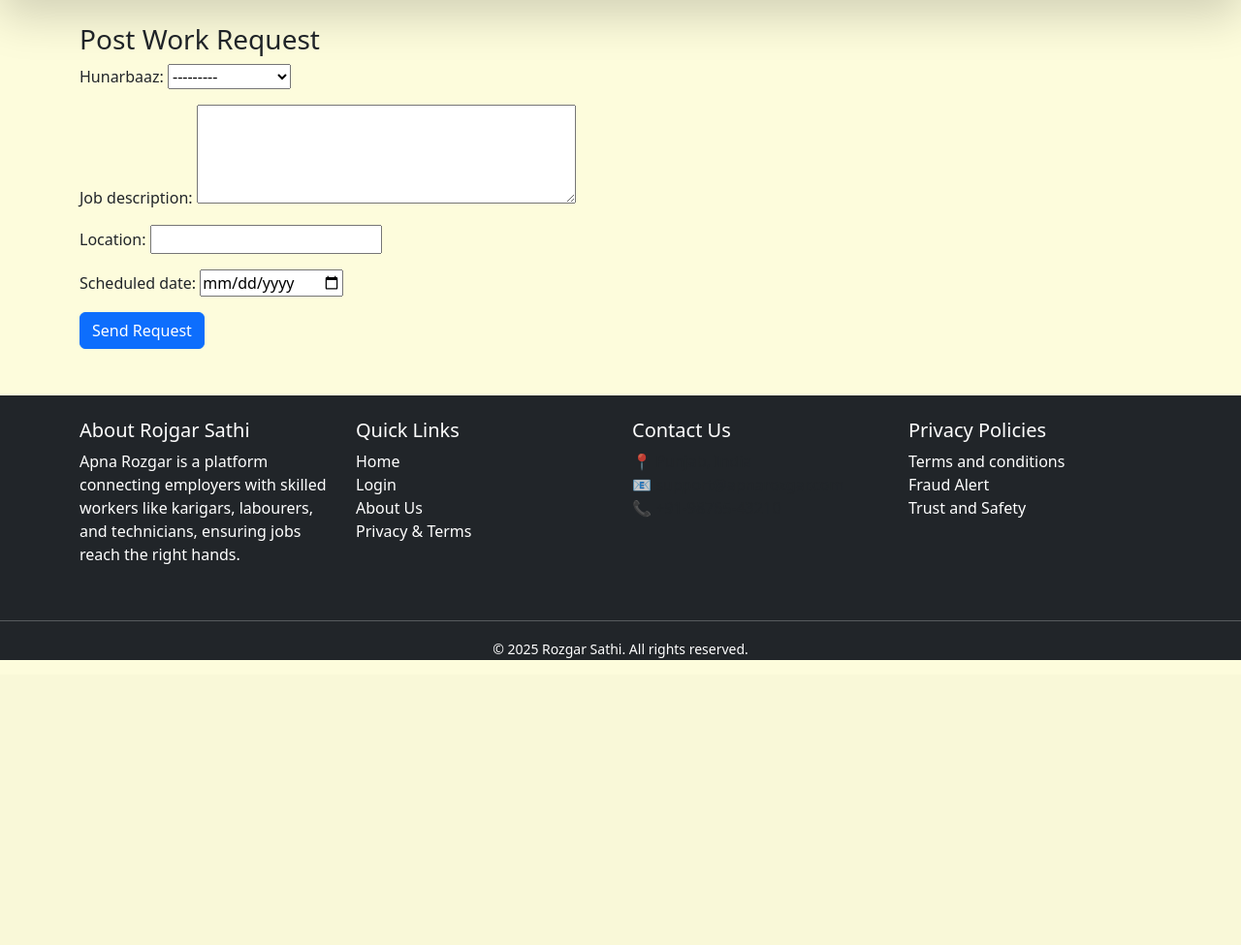
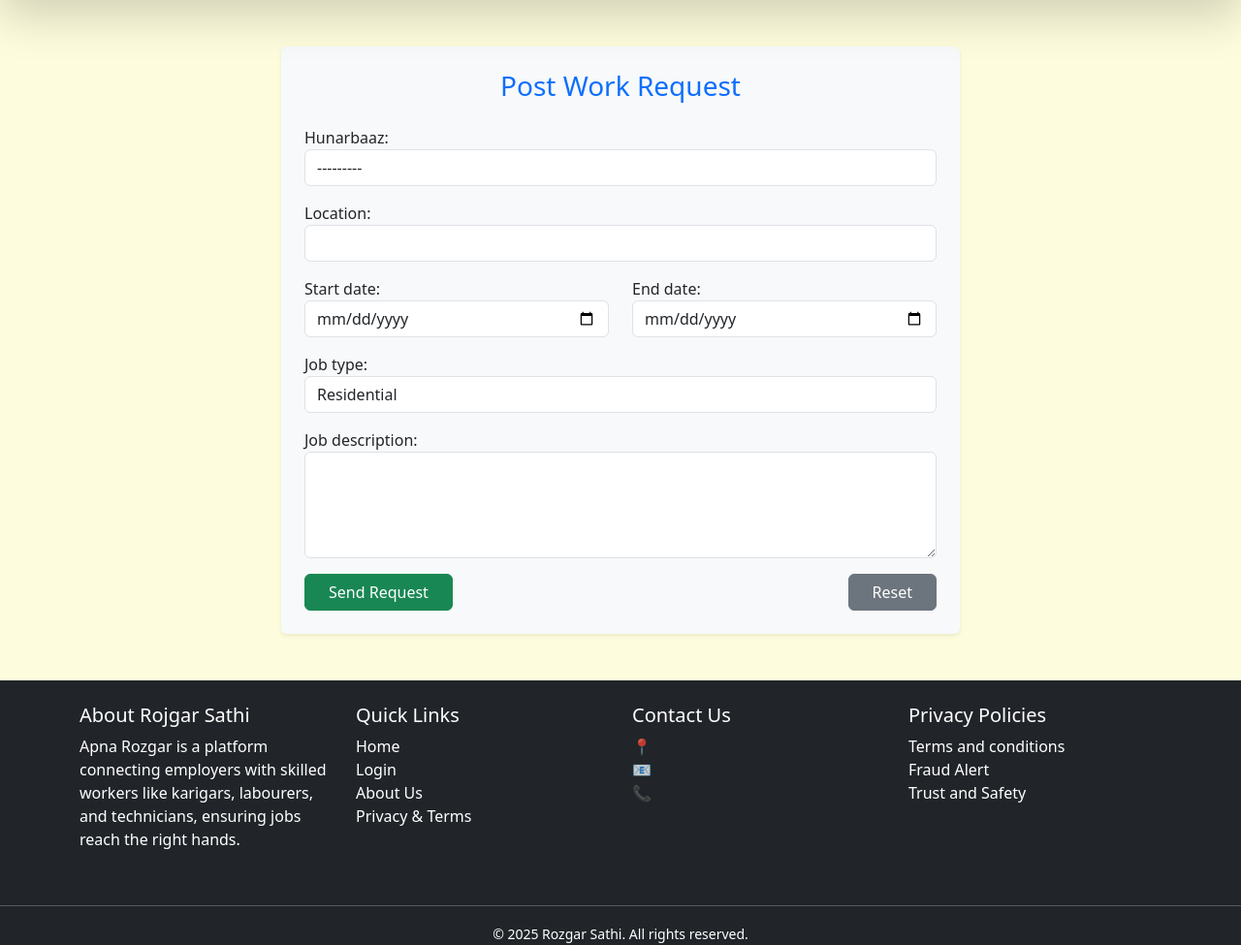
Before and after one commit to er-Rajbir/ROJGAR-SATHI, a Django app: page /client/request/create/ in a window 1280 px wide. Shown: the part 104-1079 px from the top of the page at 97% size. Before the commit the page ends 785 px from the top, so only its background shows below. Run offline with Django 5.2, Linux system fonts and the light colour scheme; a user stored in the database is signed in; data comes from the database, SQL or seed files in the repository; some libraries are stand-ins or nearby versions.

Commit message:
Post request form updated

```diff
--- a/ROJGAR_SATHI/client/forms.py
+++ b/ROJGAR_SATHI/client/forms.py
@@ -1,6 +1,6 @@
 from django import forms
 from django.contrib.auth.models import User
-from .models import ClientProfile, PostRequest
+from .models import ClientProfile, PostRequest, Hunarbaaz
 
 class ClientRegisterForm(forms.ModelForm):
     username = forms.CharField()
@@ -26,24 +26,53 @@ class UserUpdateForm(forms.ModelForm):
 class PostRequestForm(forms.ModelForm):
     class Meta:
         model = PostRequest
-        fields = ['hunarbaaz', 'job_description', 'location', 'scheduled_date']
+        fields = [
+            'hunarbaaz',
+            'location',
+            'start_date',
+            'end_date',
+            'job_type',
+            'job_description',
+        ]
         widgets = {
-            'scheduled_date': forms.DateInput(attrs={'type': 'date'}),
-            'job_description': forms.Textarea(attrs={'rows': 4}),
+            'hunarbaaz': forms.Select(attrs={'class': 'form-control'}),
+            'location': forms.TextInput(attrs={'class': 'form-control'}),
+            'start_date': forms.DateInput(attrs={'type': 'date', 'class': 'form-control'}),
+            'end_date': forms.DateInput(attrs={'type': 'date', 'class': 'form-control'}),
+            'job_type': forms.Select(attrs={'class': 'form-control'}),
+            'job_description': forms.Textarea(attrs={'class': 'form-control', 'rows': 4}),
         }
 
     def __init__(self, *args, **kwargs):
         super(PostRequestForm, self).__init__(*args, **kwargs)
-        if self.initial.get('hunarbaaz'):
-            self.fields['hunarbaaz'].widget = forms.HiddenInput()
+        self.fields['hunarbaaz'].queryset = Hunarbaaz.objects.all()
+        self.fields['hunarbaaz'].label_from_instance = lambda obj: obj.full_name
+
+    def clean(self):
+        cleaned_data = super().clean()
+        start = cleaned_data.get("start_date")
+        end = cleaned_data.get("end_date")
+        if start and end and start > end:
+            raise forms.ValidationError("End date cannot be earlier than start date.")
+        return cleaned_data
 
 class RescheduleRequestForm(forms.ModelForm):
     class Meta:
         model = PostRequest
-        fields = ['scheduled_date']
+        fields = ['start_date', 'end_date']
         widgets = {
-            'scheduled_date': forms.DateInput(attrs={'type': 'date'})
+            'start_date': forms.DateInput(attrs={'type': 'date', 'class': 'form-control'}),
+            'end_date': forms.DateInput(attrs={'type': 'date', 'class': 'form-control'}),
         }
+
+    def clean(self):
+        cleaned_data = super().clean()
+        start = cleaned_data.get("start_date")
+        end = cleaned_data.get("end_date")
+        if start and end and start > end:
+            raise forms.ValidationError("End date cannot be earlier than start date.")
+        return cleaned_data
+
 
 from django import forms
 from .models import PostRequest
--- a/ROJGAR_SATHI/client/models.py
+++ b/ROJGAR_SATHI/client/models.py
@@ -5,7 +5,7 @@ from django.contrib.auth.models import User
 from hunarbaaz.models import Hunarbaaz
 from django.core.validators import MinValueValidator, MaxValueValidator
 from decimal import Decimal
-
+from django.utils import timezone
 
 
 class ClientProfile(models.Model):
@@ -26,23 +26,34 @@ class ClientProfile(models.Model):
 class PostRequest(models.Model):
     client = models.ForeignKey(User, on_delete=models.CASCADE, related_name='sent_requests')
     hunarbaaz = models.ForeignKey('hunarbaaz.Hunarbaaz', on_delete=models.CASCADE, related_name='received_requests')
+
     job_description = models.TextField()
     location = models.CharField(max_length=100)
-    scheduled_date = models.DateField()
-    is_accepted = models.BooleanField(null=True, blank=True)
+    start_date = models.DateField(help_text="Start date of the job",null=False,blank=True)
+    end_date = models.DateField(help_text="Expected completion date",null=False,blank=True)
+    JOB_TYPE_CHOICES = [
+        ('residential', 'Residential'),
+        ('commercial', 'Commercial'),
+    ]
+
+    job_type = models.CharField(max_length=20,choices=JOB_TYPE_CHOICES,default='residential',help_text="Type of job location")
+
+    is_accepted = models.BooleanField(null=True, blank=True)  # None = Pending, True = Accepted, False = Rejected
     is_completed = models.BooleanField(default=False)
+
+
     created_at = models.DateTimeField(auto_now_add=True)
 
-    # ⭐ New fields
-    rating = models.PositiveIntegerField(validators=[MinValueValidator(1), MaxValueValidator(5)], null=True, blank=True)
-    review = models.TextField(null=True, blank=True)
+    # ⭐ Rating and Review (1.0 to 5.0 with one decimal place)
+    rating = models.DecimalField(
+        max_digits=2,
+        decimal_places=1,
+        validators=[MinValueValidator(Decimal('1.0')), MaxValueValidator(Decimal('5.0'))],
+        null=True,
+        blank=True,
+        help_text="Client rating after completion (1.0 - 5.0)"
+    )
+    review = models.TextField(null=True, blank=True, help_text="Optional client feedback")
 
     def __str__(self):
         return f"Request from {self.client.username} to {self.hunarbaaz.full_name}"
-    rating = models.DecimalField(
-    max_digits=2,
-    decimal_places=1,
-    validators=[MinValueValidator(Decimal('1.0')), MaxValueValidator(Decimal('5.0'))],
-    null=True,
-    blank=True
-)
--- a/ROJGAR_SATHI/client/templates/client/post_request.html
+++ b/ROJGAR_SATHI/client/templates/client/post_request.html
@@ -1,11 +1,46 @@
 {% extends 'base/base.html' %}
 {% block content %}
-<div class="container mt-4">
-    <h3>Post Work Request</h3>
+<div class="container mt-5 mb-5 p-4 bg-light rounded shadow-sm" style="max-width: 700px;">
+    <h3 class="text-center mb-4 text-primary">Post Work Request</h3>
+
     <form method="post">
         {% csrf_token %}
-        {{ form.as_p }}
-        <button type="submit" class="btn btn-primary">Send Request</button>
+
+        <div class="mb-3">
+            {{ form.hunarbaaz.label_tag }}
+            {{ form.hunarbaaz }}
+        </div>
+
+        <div class="mb-3">
+            {{ form.location.label_tag }}
+            {{ form.location }}
+        </div>
+
+        <div class="row">
+            <div class="col-md-6 mb-3">
+                {{ form.start_date.label_tag }}
+                {{ form.start_date }}
+            </div>
+            <div class="col-md-6 mb-3">
+                {{ form.end_date.label_tag }}
+                {{ form.end_date }}
+            </div>
+        </div>
+
+        <div class="mb-3">
+            {{ form.job_type.label_tag }}
+            {{ form.job_type }}
+        </div>
+
+        <div class="mb-3">
+            {{ form.job_description.label_tag }}
+            {{ form.job_description }}
+        </div>
+
+        <div class="d-flex justify-content-between">
+            <button type="submit" class="btn btn-success px-4">Send Request</button>
+            <button type="reset" class="btn btn-secondary px-4">Reset</button>
+        </div>
     </form>
 </div>
 {% endblock %}
--- a/ROJGAR_SATHI/reviews/admin.py
+++ b/ROJGAR_SATHI/reviews/admin.py
@@ -1 +1,4 @@
 from django.contrib import admin
+from .models import ContactReview
+
+admin.site.register(ContactReview)
```
Also changed, not shown: ROJGAR_SATHI/client/migrations/0010_remove_postrequest_scheduled_date_and_more.py (added), ROJGAR_SATHI/client/migrations/0011_alter_postrequest_end_date_and_more.py (added), ROJGAR_SATHI/db.sqlite3.
